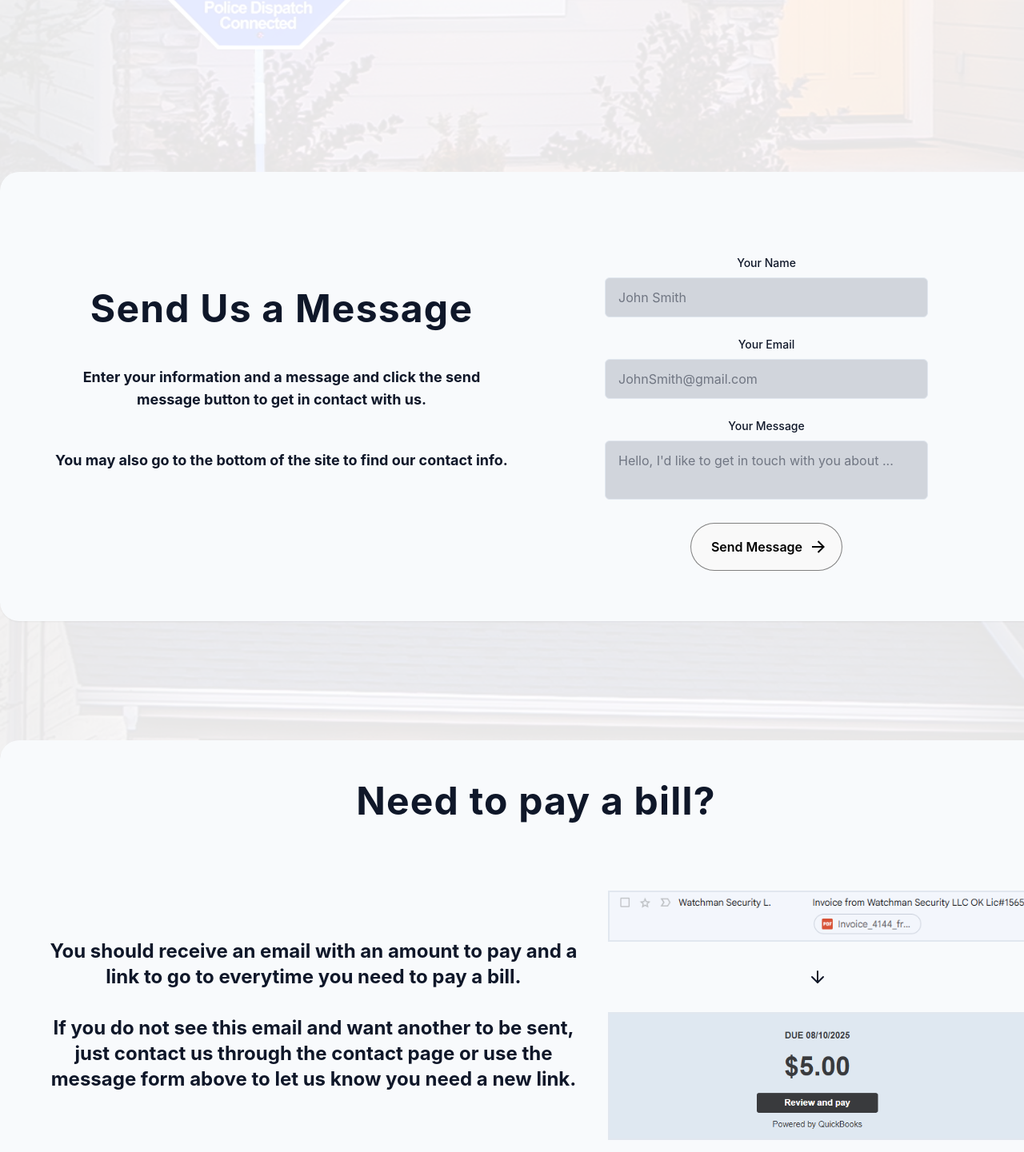
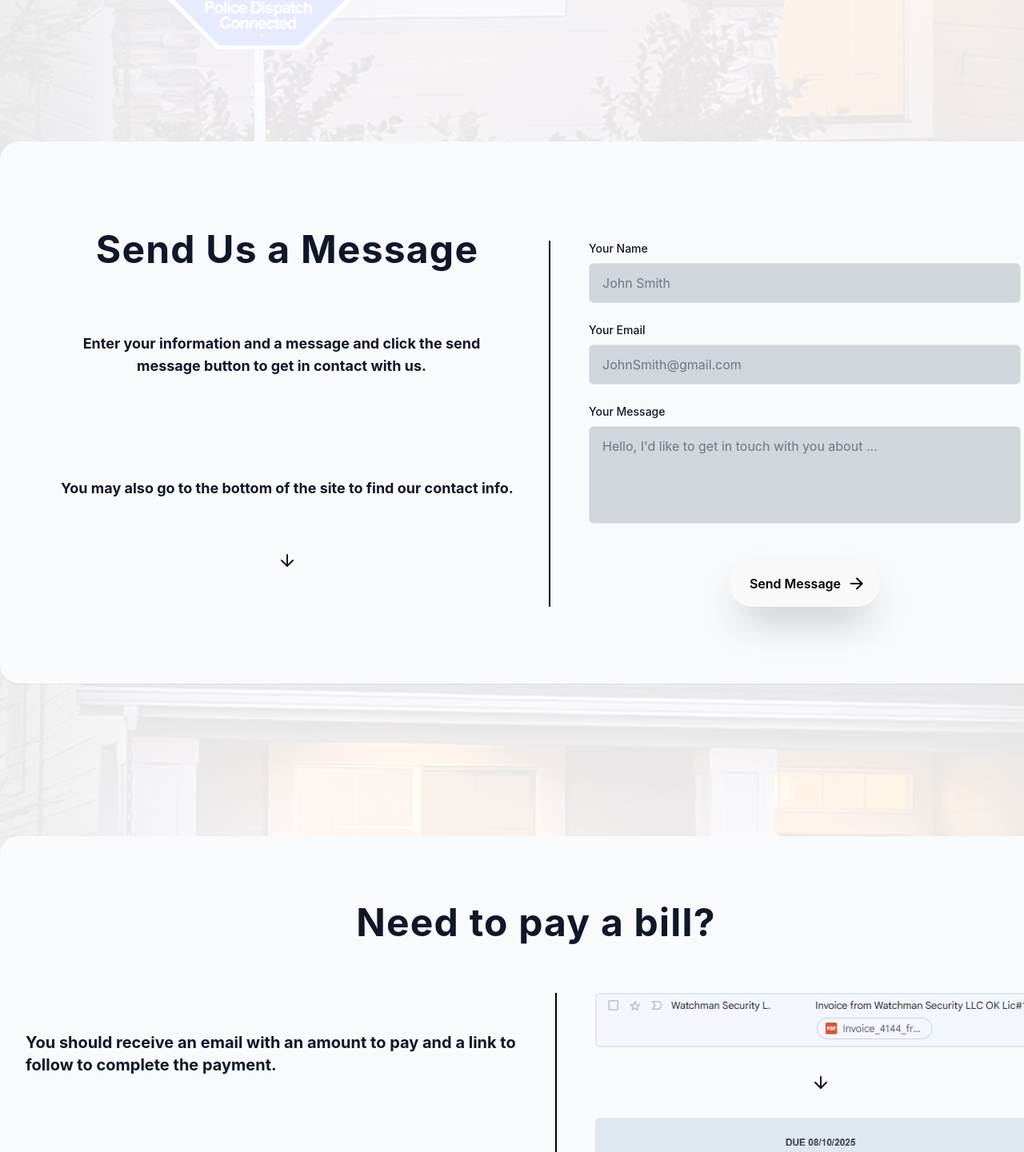
Before and after one commit to Gameknight06/watchman-security-website, a React (Vite) app: page / in a window 1280 px wide. Shown: the part 1926-3367 px from the top of the page at 80% size. Built offline with nearby package versions, Linux system fonts and the light colour scheme.

Commit message:
Refactor component layouts and spacing for consistency and improved responsiveness. Adjust styles in AboutSection, TroubleshootingSection, MessageSection, Footer, and PaymentSection.

```diff
--- a/src/components/AboutSection.jsx
+++ b/src/components/AboutSection.jsx
@@ -3,8 +3,8 @@
 export const AboutSection = () => {
   return (
     <section className={"min-h-200 relative flex flex-col items-center justify-center mt-25"}>
-            <div className={"container mx-auto max-w-95 md:min-w-300 md:min-h-150 py-2 pb-16 px-15 text-center m-6 bg-background rounded-3xl shadow-xs mt-15 mx-auto animate-fade-in-delay-2"}>
-                    <div className={"gap-8 md:py-16 text-center flex flex-col items-center justify-center m-6"}>
+            <div className={"container mx-auto max-w-95 md:min-w-335 py-2 pb-16 px-15 text-center m-6 bg-background rounded-3xl shadow-xs mt-15 animate-fade-in-delay-2"}>
+                    <div className={"gap-2 md:gap-8 md:py-16 text-center flex flex-col items-center justify-center m-6"}>
                         <h1 className={"text-4xl md:text-5xl font-bold -tracking-tight"}>
                             About Us
                         </h1>
--- a/src/components/Footer.jsx
+++ b/src/components/Footer.jsx
@@ -9,7 +9,7 @@ export const Footer = () => {
             <div>
                 <ContactSection/>
             </div>
-            <div className={"w-full flex items-center justify-between gap-4"}>
+            <div className={"w-full flex items-center justify-between gap-4 md:px-15"}>
                 <img src={"/WatchmanSecurityLogo.svg"} alt={"Watchman Security Logo"} className={"w-24"}
                      draggable={false}/>
 
--- a/src/components/MessageSection.jsx
+++ b/src/components/MessageSection.jsx
@@ -1,4 +1,4 @@
-import {SendIcon} from "lucide-react";
+import {ArrowDown, ArrowDownAZ, SendIcon} from "lucide-react";
 import React from "react";
 import {cn} from "../lib/utils.js";
 
@@ -29,22 +29,20 @@ export const MessageSection = () => {
     }
 
     return (
-      <section className={"min-h-200 relative flex flex-col items-center justify-center mt-20 md:mb-0 mb-30"} id={"message"}>
-          <div className="bg-background p-16 flex md:flex-row flex-col items-center justify-between gap-10 max-w-95 md:max-w-6xl md:min-w-335 mx-auto rounded-3xl shadow-xs mt-15" onSubmit={onSubmit}>
-              <div className={"text-center md:mb-10 flex flex-col items-center justify-center"}>
+      <section className={"min-h-200 relative flex flex-col items-center justify-center mt-25"} id={"message"}>
+          <div className="bg-background p-8 md:p-16 grid grid-cols-1 md:grid-cols-2 items-center justify-between gap-8 max-w-95 md:max-w-6xl md:min-w-335 mx-auto rounded-3xl shadow-xs mt-15">
+              <div className={"text-center flex flex-col align-text-top gap-8"}>
                   <h1 className={"text-3xl md:text-5xl font-bold -tracking-tight"}>
                       Send Us a Message
                   </h1>
                   <h3 className={"text-sm md:text-lg font-bold mt-12 max-w-xl"}>
                       Enter your information and a message and click the send message button to get in contact with us.
                   </h3>
-                  <h3 className={"text-sm md:text-lg font-bold mt-12 max-w-xl"}>
-                      You may also go to the bottom of the site to find our contact info.
-                  </h3>
               </div>
-              <form className="mt-10 space-y-6 min-w-full md:min-w-1/3 gap-5 mx-auto">
+
+              <form className="space-y-6 w-full md:row-start-1 md:col-start-2 md:row-span-2 md:mt-15 md:border-l-2 md:border-black md:pl-12" onSubmit={onSubmit}>
                   <div>
-                      <label htmlFor="name" className="block text-sm font-medium mb-2"> Your Name</label>
+                      <label htmlFor="name" className="block text-sm font-medium mb-2 text-left"> Your Name</label>
                       <input
                           type="text"
                           id="name"
@@ -56,7 +54,7 @@ export const MessageSection = () => {
                   </div>
 
                   <div>
-                      <label htmlFor="email" className="block text-sm font-medium mb-2"> Your Email</label>
+                      <label htmlFor="email" className="block text-sm font-medium mb-2 text-left"> Your Email</label>
                       <input
                           type="email"
                           id="email"
@@ -68,17 +66,18 @@ export const MessageSection = () => {
                   </div>
 
                   <div>
-                      <label htmlFor="message" className="block text-sm font-medium mb-2"> Your Message</label>
+                      <label htmlFor="message" className="block text-sm font-medium mb-2 text-left"> Your Message</label>
                       <textarea
                           id="message"
                           name="message"
                           required
+                          rows={4}
                           className="w-full px-4 py-3 rounded-md border border-input bg-gray-300 focus:outline-hidden focus:ring-2 focus:ring-primary resize-none"
                           placeholder="Hello, I'd like to get in touch with you about ..."
                       />
                   </div>
 
-                  <button type="sumbit" className={cn("animated-button mx-auto",
+                  <button type="submit" className={cn("animated-button mx-auto mt-10 shadow-2xl",
                   )}
                   >
                       <svg viewBox="0 0 24 24" className="arr-2" xmlns="http://www.w3.org/2000/svg">
@@ -95,7 +94,15 @@ export const MessageSection = () => {
                       </svg>
                   </button>
               </form>
-              <div className="text-center mt-5 text-muted-foreground cursor-default">
+              <div className={"text-center text-muted-foreground cursor-default flex flex-col items-center justify-center gap-16 md:mt-0 mt-16"}>
+                  <h3 className={"text-sm md:text-lg font-bold max-w-xl"}>
+                      You may also go to the bottom of the site to find our contact info.
+                  </h3>
+                  <a href={"#contact"} className={"text-center "}>
+                      <ArrowDown size={24}/>
+                  </a>
+              </div>
+              <div className="text-center text-muted-foreground cursor-default md:col-span-2">
                   {result}
               </div>
           </div>
--- a/src/components/PaymentSection.jsx
+++ b/src/components/PaymentSection.jsx
@@ -3,25 +3,25 @@ import {ArrowDown} from "lucide-react";
 
 export const PaymentSection = () => {
     return (
-        <section id={"payment"} className="min-h-156 relative flex flex-col items-center justify-center">
+        <section id={"payment"} className="min-h-156 relative flex flex-col items-center justify-center mt-25">
             <div className={"container mx-auto max-w-95 md:max-w-6xl flex flex-col bg-background rounded-3xl shadow-xs mt-15 md:mb-15 md:min-w-335 md:min-h-150 animate-fade-in items-center justify-center"}>
                 <h1 className={"text-3xl md:text-5xl font-bold -tracking-tight mt-10"}>Need to pay a bill?</h1>
-                <div className={"md:gap-8 md:py-16 flex flex-col md:flex-row md:grid-cols-2 items-center justify-center m-6"}>
-                        <div className={"flex flex-col items-center justify-center gap-8 max-w-2xl"}>
-                            <p className={"text-muted-foreground text-lg md:text-2xl font-bold"}>
-                                You should receive an email with an amount to pay and a link to go to everytime you need to pay a bill.
-                            </p>
-                            <p className={"text-muted-foreground text-lg md:text-2xl font-bold"}>
-                                If you do not see this email and want another to be sent, just contact us through the contact page or use the message form above to let us know you need a new link.
-                            </p>
-                        </div>
-                        <div className={"flex flex-col items-center justify-center gap-8 max-w-2xl md:mt-0 mt-10"}>
-                            <img src={"/InvoiceExample.png"} alt={"Email Name Image"} className={"w-100 md:w-150 border-2"}/>
-                            <ArrowDown/>
-                            <img src={"/PayLinkExample.png"} alt={"Email Name Image"} className={"w-100 md:w-150 border-2"}/>
-                        </div>
+                <div className="grid grid-cols-1 md:grid-cols-2 gap-x-12 gap-y-8 mt-16 mb-8">
+                    <p className="text-muted-foreground text-sm md:text-xl font-bold md:text-left md:col-start-1 md:row-start-1 md:self-end">
+                        You should receive an email with an amount to pay and a link to follow to complete the payment.
+                    </p>
+
+                    <div className="flex flex-col items-center justify-center gap-8 md:col-start-2 md:row-start-1 md:row-span-2 md:border-l-2 md:border-black md:pl-12">
+                        <img src={"/InvoiceExample.png"} alt={"Example of an invoice email from Watchman Security"} className={"w-100 md:w-150 border-2 rounded-md"}/>
+                        <ArrowDown/>
+                        <img src={"/PayLinkExample.png"} alt={"Example of the pay link in an invoice email"} className={"w-100 md:w-150 border-2 rounded-md"}/>
                     </div>
+
+                    <p className="text-muted-foreground text-sm md:text-xl font-bold text-center md:text-left md:col-start-1 md:row-start-2 md:self-start md:mt-15">
+                        If you do not see this email and want another to be sent, just contact us through the contact page or use the message form above to let us know you need a new link.
+                    </p>
                 </div>
+            </div>
         </section>
     );
 };
--- a/src/components/TroubleshootingSection.jsx
+++ b/src/components/TroubleshootingSection.jsx
@@ -2,7 +2,7 @@
 
 export const TroubleshootingSection = () => {
   return (
-    <section className={"min-h-156 relative flex flex-col items-center justify-center"}>
+    <section className={"min-h-156 relative flex flex-col items-center justify-center mt-25"}>
         <div className={"container mx-auto max-w-95 md:max-w-6xl flex flex-col md:flex-row md:gap-25 bg-background rounded-3xl shadow-xs mt-15 md:min-w-335 md:min-h-150 animate-fade-in items-center justify-center"}>
             <div className={"md:gap-8 md:py-16 text-center flex flex-col items-center justify-center m-6"}>
                 <h1 className={"text-3xl md:text-5xl font-bold -tracking-tight"}>
--- a/src/index.css
+++ b/src/index.css
@@ -481,4 +481,5 @@
     height: 220px;
     opacity: 1;
   }
+
 }
```
